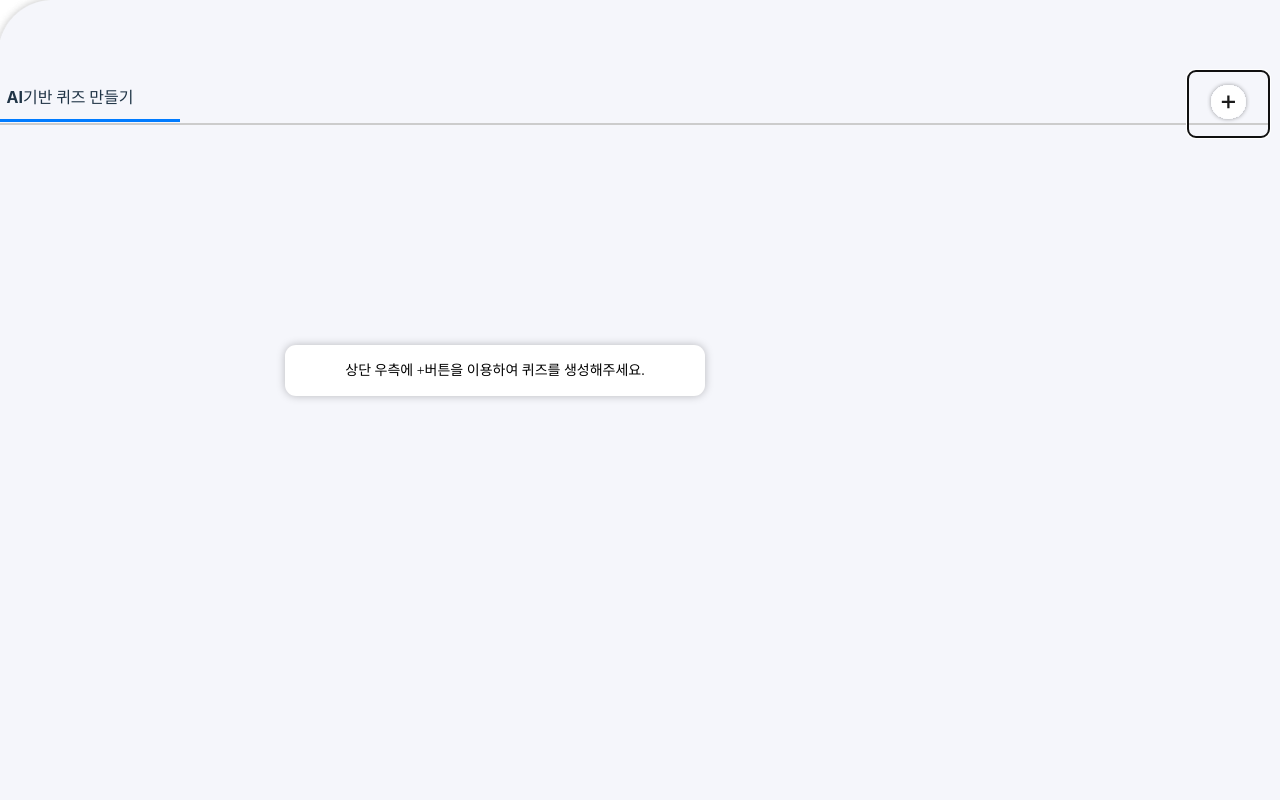
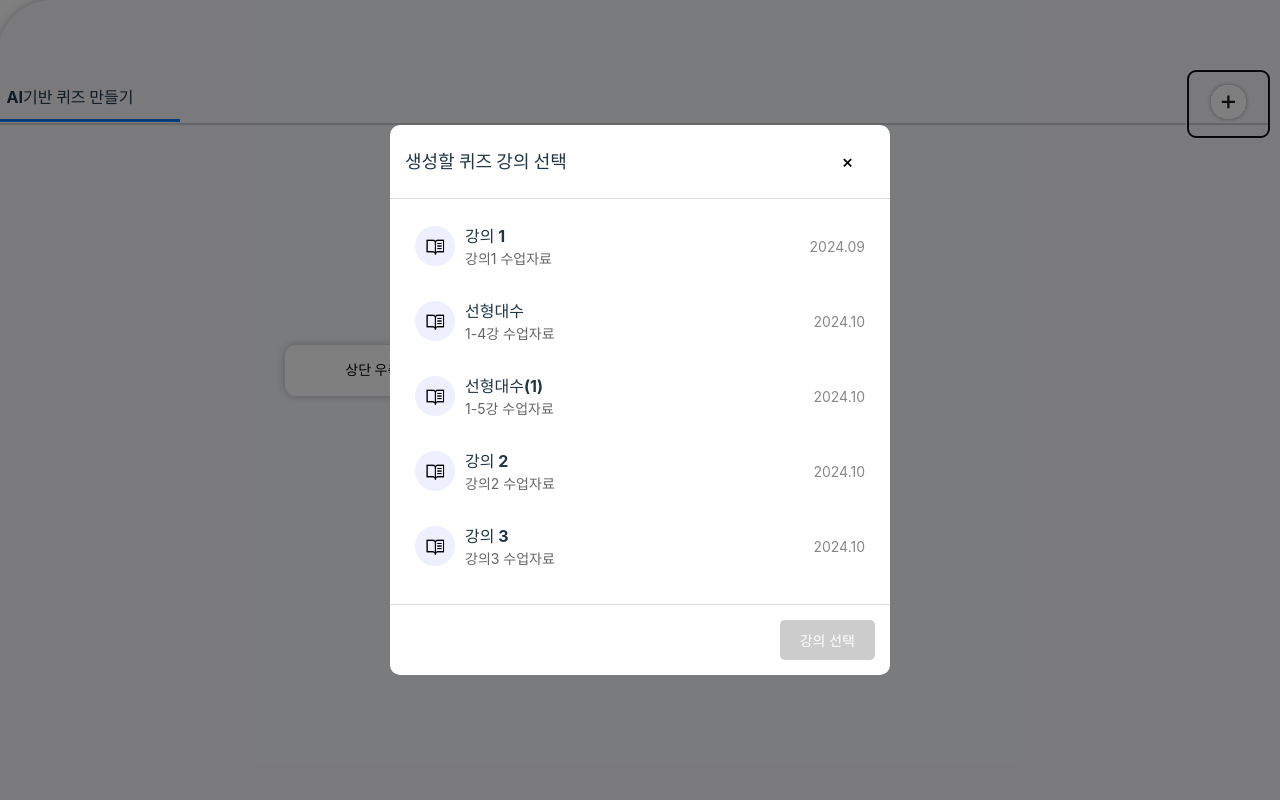
Before and after one commit to WEBFINITE-solux/WEBFINITE-FE, a React (Vite) app: page /quiz/create in a window 1280 px wide. Both pictures are taken after a click on the button 1228 px from the left and 103 px from the top of the page. Shown: the top 800 px of the page. Built offline with nearby package versions, Linux system fonts and the light colour scheme.

Commit message:
feat : 퀴즈 만들기 전 강의 선택 모달창 만들기

```diff
--- /dev/null
+++ b/src/component/quiz/CourseSelectModal.tsx
@@ -0,0 +1,199 @@
+import React, { useState } from "react";
+import { useNavigate } from "react-router-dom";
+import styled from "styled-components";
+
+interface Course {
+  id: number;
+  title: string;
+  description: string;
+  date: string;
+}
+
+interface CourseSelectModalProps {
+  courses: Course[];
+  onClose: () => void;
+  onSelect: (course: Course) => void;
+}
+
+const CourseSelectModal: React.FC<CourseSelectModalProps> = ({
+  courses,
+  onClose,
+  onSelect,
+}) => {
+  const [selectedCourseId, setSelectedCourseId] = useState<number | null>(null);
+  const navigate=useNavigate();
+  const handleCourseClick = (course: Course) => {
+    setSelectedCourseId(course.id);
+    onSelect(course);
+  };
+
+  const handleSelectButtonClick = () => {
+    if (selectedCourseId !== null) {
+      onClose();
+      navigate("/quiz/create/choose")
+    }
+  };
+
+  return (
+    <Overlay>
+      <Modal>
+        <Header>
+          생성할 퀴즈 강의 선택
+          <CloseButton onClick={onClose}>×</CloseButton>
+        </Header>
+        <Content>
+          {courses.map((course) => (
+            <CourseItem
+              key={course.id}
+              selected={course.id === selectedCourseId}
+              onClick={() => handleCourseClick(course)}
+            >
+              <Icon src="/courseLogo.png"/>
+              <CourseDetails>
+                <CourseTitle>{course.title}</CourseTitle>
+                <CourseDescription>{course.description}</CourseDescription>
+              </CourseDetails>
+              <CourseDate>{course.date}</CourseDate>
+            </CourseItem>
+          ))}
+        </Content>
+        <Footer>
+          <SelectButton
+            disabled={selectedCourseId === null}
+            onClick={handleSelectButtonClick}
+          >
+            강의 선택
+          </SelectButton>
+        </Footer>
+      </Modal>
+    </Overlay>
+  );
+};
+
+export default CourseSelectModal;
+
+const Overlay = styled.div`
+  position: fixed;
+  top: 0;
+  left: 0;
+  width: 100%;
+  height: 100%;
+  background-color: rgba(0, 0, 0, 0.5);
+  display: flex;
+  justify-content: center;
+  align-items: center;
+  z-index: 1000;
+`;
+
+const Modal = styled.div`
+  background: #fff;
+  border-radius: 10px;
+  width: 500px;
+  max-height: 80%;
+  display: flex;
+  flex-direction: column;
+  overflow: hidden;
+`;
+
+const Header = styled.div`
+  display: flex;
+  justify-content: space-between;
+  align-items: center;
+  padding: 15px;
+  font-size: 18px;
+  font-weight: bold;
+  border-bottom: 1px solid #ddd;
+`;
+
+const CloseButton = styled.button`
+  background: none;
+  border: none;
+  font-size: 18px;
+  cursor: pointer;
+`;
+
+const Content = styled.div`
+  padding: 15px;
+  overflow-y: auto;
+
+  &::-webkit-scrollbar {
+    width: 8px;
+  }
+
+  &::-webkit-scrollbar-thumb {
+    background: #ccc;
+    border-radius: 4px;
+  }
+
+  &::-webkit-scrollbar-track {
+    background: #f9f9f9;
+  }
+`;
+
+const CourseItem = styled.div<{ selected: boolean }>`
+  display: flex;
+  align-items: center;
+  justify-content: space-between;
+  padding: 10px;
+  border-radius: 5px;
+  background-color: ${(props) => (props.selected ? "#f0f0f0" : "#fff")};
+  cursor: pointer;
+  margin-bottom: 10px;
+  transition: background-color 0.3s;
+
+  &:hover {
+    background-color: ${(props) => (props.selected ? "#e0e0e0" : "#f9f9f9")};
+  }
+`;
+
+const Icon = styled.img`
+  width: 40px;
+  height : 40px;
+  margin-right: 10px;
+`;
+
+const CourseDetails = styled.div`
+  flex: 1;
+`;
+
+const CourseTitle = styled.div`
+  font-size: 16px;
+  font-weight: bold;
+`;
+
+const CourseDescription = styled.div`
+  font-size: 14px;
+  color: #666;
+`;
+
+const CourseDate = styled.div`
+  font-size: 14px;
+  color: #888;
+`;
+
+const Footer = styled.div`
+  padding: 15px;
+  border-top: 1px solid #ddd;
+  display: flex;
+  justify-content: flex-end;
+`;
+
+const SelectButton = styled.button`
+  background: #007bff;
+  color: #fff;
+  border: none;
+  border-radius: 5px;
+  padding: 10px 20px;
+  font-size: 14px;
+  cursor: pointer;
+  transition: background-color 0.3s;
+
+  &:disabled {
+    background-color: #ccc;
+    cursor: not-allowed;
+  }
+
+  &:hover:enabled {
+    background-color: #0056b3;
+  }
+`;
--- a/src/pages/quizCreate.tsx
+++ b/src/pages/quizCreate.tsx
@@ -1,14 +1,35 @@
+import React, { useState } from "react";
 import styled from "styled-components";
 import { useNavigate } from "react-router-dom";
+import CourseSelectModal from "../component/quiz/CourseSelectModal";
 
 const QuizCreate: React.FC = () => {
     const navigate = useNavigate();
+    const [isModalOpen, setIsModalOpen] = useState(false);
+    const [selectedCourse, setSelectedCourse] = useState<any>(null);
+
+    const courses = [
+      { id: 1, title: "강의 1", description: "강의1 수업자료", date: "2024.09" },
+      { id: 2, title: "선형대수", description: "1-4강 수업자료", date: "2024.10" },
+      { id: 3, title: "선형대수(1)", description: "1-5강 수업자료", date: "2024.10" },
+      { id: 4, title: "강의 2", description: "강의2 수업자료", date: "2024.10" },
+      { id: 5, title: "강의 3", description: "강의3 수업자료", date: "2024.10" },
+    ];
 
     const handleList = () => {
       navigate("/quiz");
     };
 
     const handleAdd = () => {
+      setIsModalOpen(true);
+    };
+
+    const handleCloseModal = () => {
+      setIsModalOpen(false);
+    };
+
+    const handleSelectCourse = (course: any) => {
+      setSelectedCourse(course);
     };
 
     return (
@@ -21,14 +42,23 @@ const QuizCreate: React.FC = () => {
               <Tab active>AI기반 퀴즈 만들기</Tab>
             </TabWrapper>
             <AddButton onClick={handleAdd}>
-            <AddLogo src="/quizAdd.svg"/>
+              <AddLogo src="/quizAdd.svg" />
             </AddButton>
           </TabContainer>
           <Message>상단 우측에 +버튼을 이용하여 퀴즈를 생성해주세요.</Message>
         </Content>
+
+        {isModalOpen && (
+          <CourseSelectModal
+            courses={courses}
+            onClose={handleCloseModal}
+            onSelect={handleSelectCourse}
+          />
+        )}
       </Container>
     );
   };
+
 export default QuizCreate;
 
 const Container = styled.div`
@@ -63,7 +93,7 @@ const TabContainer = styled.div`
   margin-bottom: 20px;
   width: 100%;
   padding-left: 20px;
-  margin-top : -5px;
+  margin-top: -5px;
 `;
 
 const TabWrapper = styled.div`
@@ -71,11 +101,11 @@ const TabWrapper = styled.div`
 `;
 
 const Tab = styled.div<{ active?: boolean }>`
-  width : 220px;
+  width: 220px;
   flex: 1;
   text-align: center;
   padding: 10px 0;
-  margin-bottom : -5px;
+  margin-bottom: -5px;
   cursor: pointer;
   font-weight: ${(props) => (props.active ? "bold" : "normal")};
   border-bottom: ${(props) => (props.active ? "3px solid #007BFF" : "none")};
```
Also changed, not shown: public/courseLogo.png (added). Lines whose indentation alone changed are shown as unchanged.
